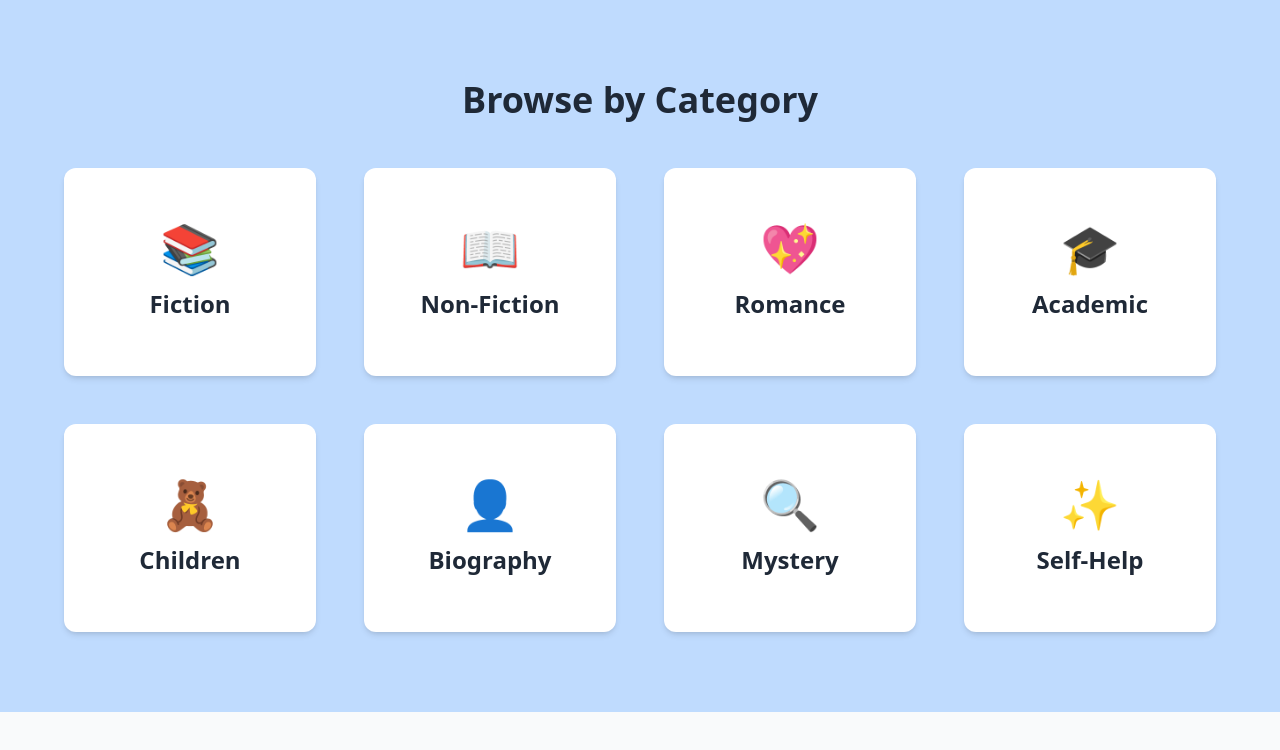
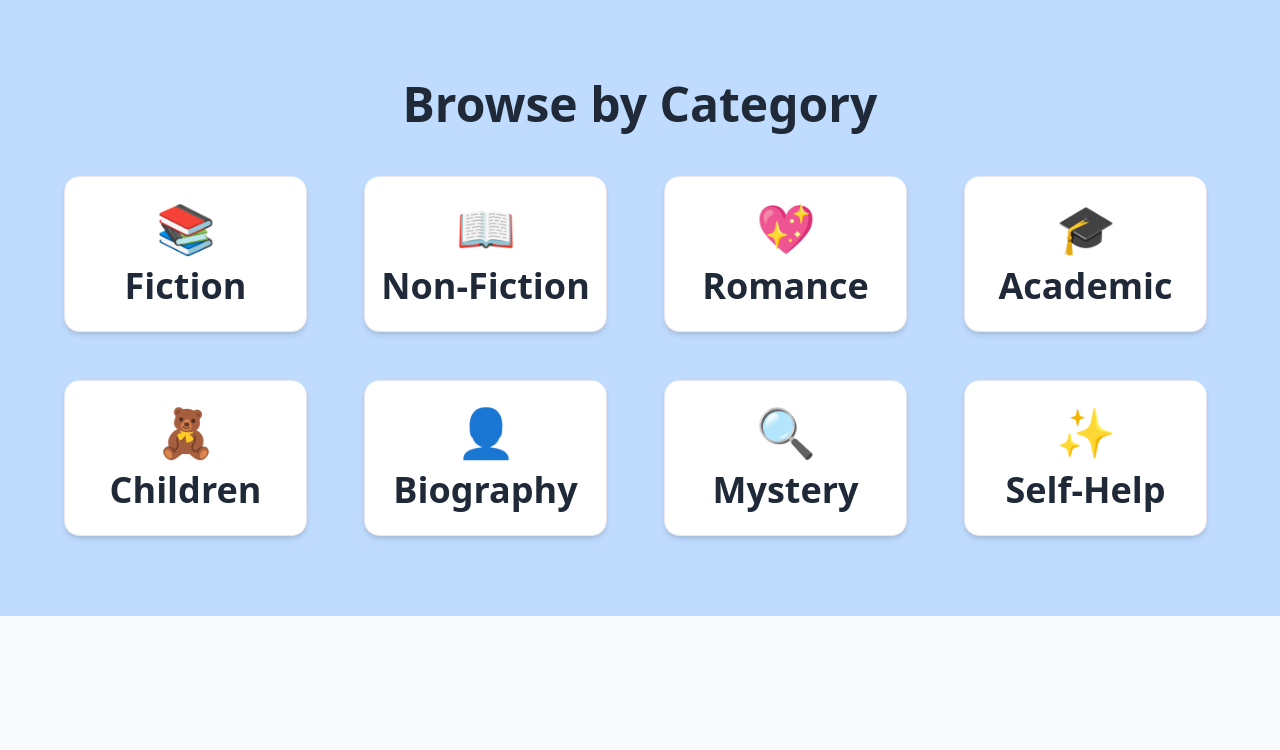
Before and after one commit to OpenStag/project-7, a Next.js app: page / in a window 1280 px wide. Shown: the top 750 px of the page. Built offline with nearby package versions, Linux system fonts and the light colour scheme.

Commit message:
feat: Apply new design for 'Browse by Category' component

```diff
--- a/package.json
+++ b/package.json
@@ -6,9 +6,11 @@
     "dev": "next dev --turbopack",
     "build": "next build",
     "start": "next start",
-    "lint": "next lint"
+    "lint": "next lint",
+    "prepare": "husky"
   },
   "dependencies": {
+    "husky": "^9.1.7",
     "next": "15.4.4",
     "react": "19.1.0",
     "react-dom": "19.1.0"
--- a/src/app/globals.css
+++ b/src/app/globals.css
@@ -5,6 +5,7 @@
 
 /* You can add any custom global CSS here */
 body {
+  background-color: #AABEE7;
   font-family: ui-sans-serif, system-ui, sans-serif, "Apple Color Emoji", "Segoe UI Emoji", "Segoe UI Symbol", "Noto Color Emoji";
 }
 
--- a/src/components/BrowseByCategory.tsx
+++ b/src/components/BrowseByCategory.tsx
@@ -6,7 +6,7 @@ const BrowseByCategory: React.FC = () => {
   return (
     <section className="bg-blue-200 py-12 sm:py-16 md:py-20 px-4 sm:px-6 lg:px-8">
       <div className="max-w-6xl mx-auto">
-        <h2 className="text-4xl font-extrabold text-center text-gray-800 mb-10 sm:mb-12">
+        <h2 className="text-5xl font-black leading-none text-center text-gray-800 mb-10 sm:mb-12">
           Browse by Category
         </h2>
         <div className="
--- a/src/components/CategoryCard.tsx
+++ b/src/components/CategoryCard.tsx
@@ -8,18 +8,15 @@ interface CategoryCardProps {
 const CategoryCard: React.FC<CategoryCardProps> = ({ name, icon }) => {
   return (
     <div className="
-      flex flex-col items-center justify-center
-      p-4 bg-white rounded-xl shadow-md
-      hover:shadow-lg transition-shadow duration-300
-      cursor-pointer
-      text-center
-      h-36 sm:h-40 md:h-48 lg:h-52
-      group
+      w-[243px] h-[156px] rounded-[15px] // Applies exact width, height, and border radius
+
+      bg-white shadow-md hover:shadow-lg transition-shadow duration-300
+      flex flex-col items-center justify-center p-4 cursor-pointer text-center group
     ">
       <div className="text-5xl mb-2 sm:mb-4 group-hover:scale-110 transition-transform duration-300">
         {icon}
       </div>
-      <div className="text-xl sm:text-2xl font-semibold text-gray-800">
+      <div className="text-4xl font-black leading-none text-center text-gray-800">
         {name}
       </div>
     </div>
```
Also changed, not shown: 2 other files (tests, documents, lock files or other folders).
